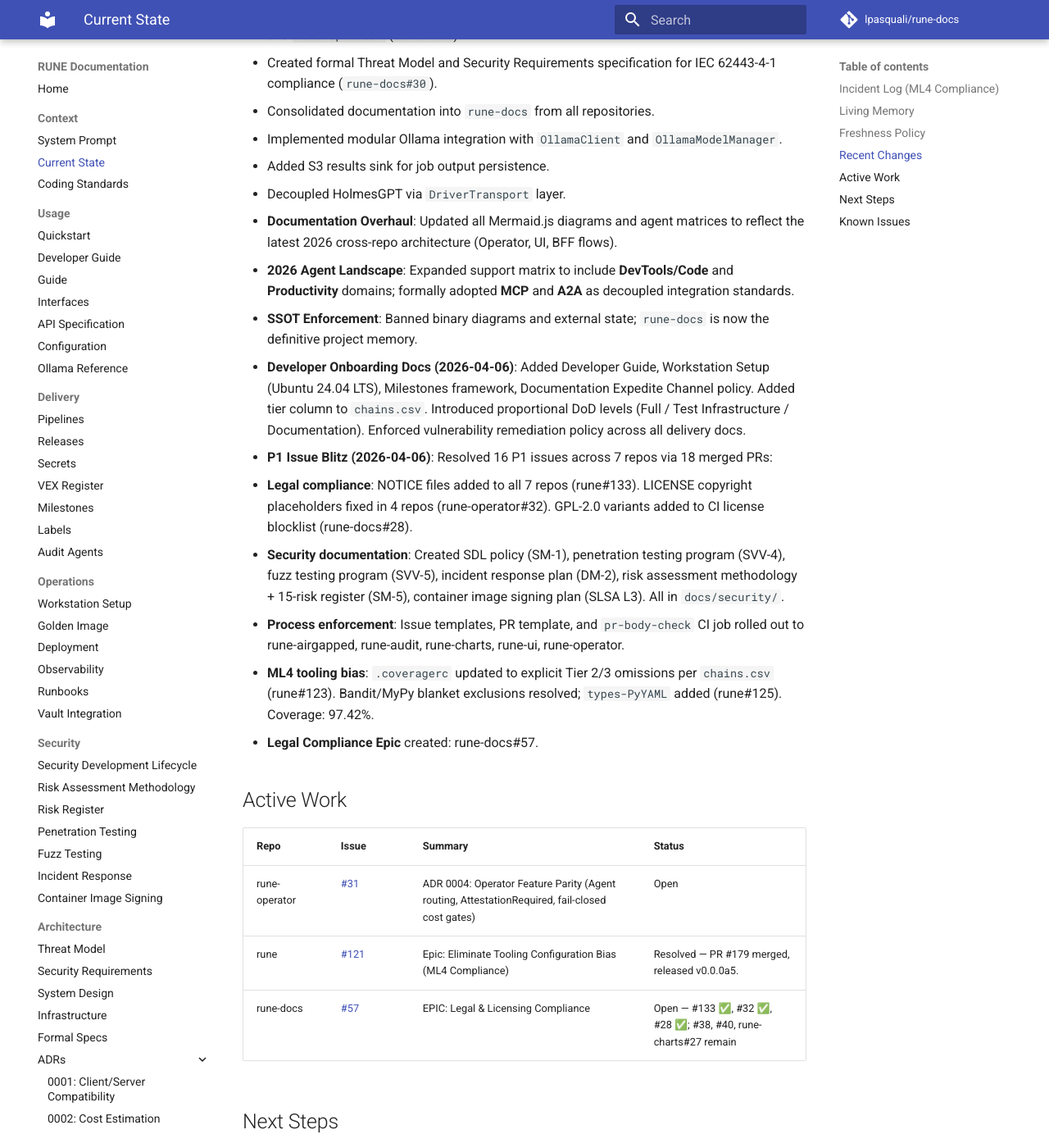
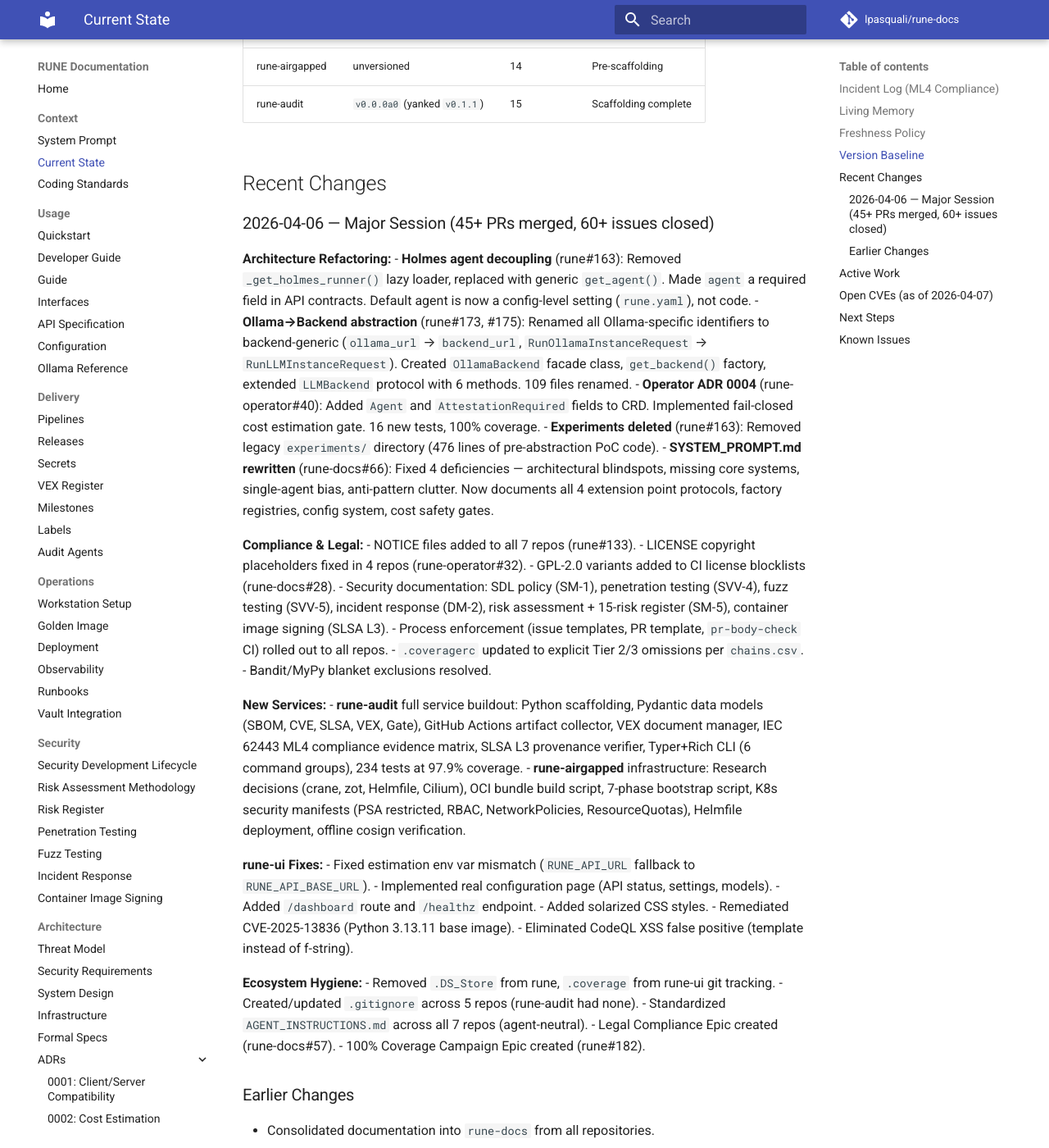
Before and after one commit to lpasquali/rune-docs, an MkDocs documentation site: the page built from docs/context/CURRENT_STATE.md, in a window 1280 px wide and 1400 px high, scrolled down 990 px. Shown: the whole window at 82% size. Built offline with MkDocs 1.6.1 and Material for MkDocs 9.7.7, drawn with Linux system fonts in a browser that asks for light colours; comment, search, counter and statistics services are not loaded; some of the changed text lies outside the part shown.

Commit message:
docs: update CURRENT_STATE.md to reflect 2026-04-06 session
Comprehensive update covering 45+ PRs merged: backend abstraction,
operator ADR 0004, audit/airgapped buildouts, UI fixes, SYSTEM_PROMPT
rewrite, compliance, hygiene. Fixes duplicate Known Issues section.

Co-Authored-By: Claude Opus 4.6 (1M context) <noreply@anthropic.com>

```diff
--- a/docs/context/CURRENT_STATE.md
+++ b/docs/context/CURRENT_STATE.md
@@ -3,66 +3,116 @@
 
 
 ## Incident Log (ML4 Compliance)
-- **Version Baseline Reset**: An erroneous release was previously triggered with incorrect versioning (e.g., `v0.1.0`). To maintain strict ML4 traceability and signed provenance, the ecosystem baseline has been forcefully reset:
-  - `rune`: Verified to be correct at `0.0.0a2`.
-  - All other repositories (`rune-ui`, `rune-operator`, `rune-charts`, etc.): Reset to `0.0.0a0` (or `0.0.0-a0` for Helm charts).
-  - The erroneous tags (`v0.1.0`) will be marked as "Yanked" or "Pre-release" in GitHub Releases to preserve the immutable audit log without polluting the release lineage. Future proper releases of 0.1.0 must use a distinct tag like `v0.1.0-final`.
+- **Version Baseline Reset**: An erroneous release was previously triggered with incorrect versioning (e.g., `v0.1.0`). To maintain strict ML4 traceability and signed provenance, the ecosystem baseline has been forcefully reset. The erroneous tags are marked as "Yanked" in GitHub Releases. Current correct versions are listed below.
 
 ## Living Memory
 
-RUNE is currently in active development for its core LLM backends, agentic workflows, and compute provisioning integrations. It is **not yet production-ready**.
+RUNE is currently in active pre-alpha development for its core LLM backends, agentic workflows, and compute provisioning integrations. It is **not yet production-ready**.
 
 
 ## Freshness Policy
 
 This file must be updated whenever system state evolves (per CODING_STANDARDS.md "Atomic Persistence"). If information here conflicts with what you observe in the code or git history, trust what you observe now — then update this file to match reality.
 
-Last updated: **2026-04-06T12:00Z**.
+Last updated: **2026-04-07**.
+
+
+## Version Baseline
+
+| Repo | Version | Commits | Status |
+|---|---|---|---|
+| rune | `v0.0.0a5` | 280 | Active development |
+| rune-operator | `v0.0.0a0` (yanked `v0.1.0`) | 42 | Active development |
+| rune-ui | `v0.0.0a0` (yanked `v0.1.1`) | 34 | Active development |
+| rune-charts | `0.0.0-a0` (yanked `v0.1.1`) | 26 | Active development |
+| rune-docs | `v0.0.0a0` (yanked `v0.1.0`) | 52 | Active development |
+| rune-airgapped | unversioned | 14 | Pre-scaffolding |
+| rune-audit | `v0.0.0a0` (yanked `v0.1.1`) | 15 | Scaffolding complete |
 
 
 ## Recent Changes
 
-- **P0 Issue Resolutions (2026-04-06)**: Resolved 3 critical issues across repositories:
-  - Reclassified ComfyUI to Tier 2 and added GPL-3.0 contamination warnings (`rune#131`).
-  - Enforced strict license compliance CI gates blocking GPL-2.0 variants in `rune`, `rune-ui`, and `rune-operator` (`rune#132`).
-  - Created formal Threat Model and Security Requirements specification for IEC 62443-4-1 compliance (`rune-docs#30`).
+### 2026-04-06 — Major Session (45+ PRs merged, 60+ issues closed)
+
+**Architecture Refactoring:**
+- **Holmes agent decoupling** (rune#163): Removed `_get_holmes_runner()` lazy loader, replaced with generic `get_agent()`. Made `agent` a required field in API contracts. Default agent is now a config-level setting (`rune.yaml`), not code.
+- **Ollama→Backend abstraction** (rune#173, #175): Renamed all Ollama-specific identifiers to backend-generic (`ollama_url` → `backend_url`, `RunOllamaInstanceRequest` → `RunLLMInstanceRequest`). Created `OllamaBackend` facade class, `get_backend()` factory, extended `LLMBackend` protocol with 6 methods. 109 files renamed.
+- **Operator ADR 0004** (rune-operator#40): Added `Agent` and `AttestationRequired` fields to CRD. Implemented fail-closed cost estimation gate. 16 new tests, 100% coverage.
+- **Experiments deleted** (rune#163): Removed legacy `experiments/` directory (476 lines of pre-abstraction PoC code).
+- **SYSTEM_PROMPT.md rewritten** (rune-docs#66): Fixed 4 deficiencies — architectural blindspots, missing core systems, single-agent bias, anti-pattern clutter. Now documents all 4 extension point protocols, factory registries, config system, cost safety gates.
+
+**Compliance & Legal:**
+- NOTICE files added to all 7 repos (rune#133).
+- LICENSE copyright placeholders fixed in 4 repos (rune-operator#32).
+- GPL-2.0 variants added to CI license blocklists (rune-docs#28).
+- Security documentation: SDL policy (SM-1), penetration testing (SVV-4), fuzz testing (SVV-5), incident response (DM-2), risk assessment + 15-risk register (SM-5), container image signing (SLSA L3).
+- Process enforcement (issue templates, PR template, `pr-body-check` CI) rolled out to all repos.
+- `.coveragerc` updated to explicit Tier 2/3 omissions per `chains.csv`.
+- Bandit/MyPy blanket exclusions resolved.
+
+**New Services:**
+- **rune-audit** full service buildout: Python scaffolding, Pydantic data models (SBOM, CVE, SLSA, VEX, Gate), GitHub Actions artifact collector, VEX document manager, IEC 62443 ML4 compliance evidence matrix, SLSA L3 provenance verifier, Typer+Rich CLI (6 command groups), 234 tests at 97.9% coverage.
+- **rune-airgapped** infrastructure: Research decisions (crane, zot, Helmfile, Cilium), OCI bundle build script, 7-phase bootstrap script, K8s security manifests (PSA restricted, RBAC, NetworkPolicies, ResourceQuotas), Helmfile deployment, offline cosign verification.
+
+**rune-ui Fixes:**
+- Fixed estimation env var mismatch (`RUNE_API_URL` fallback to `RUNE_API_BASE_URL`).
+- Implemented real configuration page (API status, settings, models).
+- Added `/dashboard` route and `/healthz` endpoint.
+- Added solarized CSS styles.
+- Remediated CVE-2025-13836 (Python 3.13.11 base image).
+- Eliminated CodeQL XSS false positive (template instead of f-string).
+
+**Ecosystem Hygiene:**
+- Removed `.DS_Store` from rune, `.coverage` from rune-ui git tracking.
+- Created/updated `.gitignore` across 5 repos (rune-audit had none).
+- Standardized `AGENT_INSTRUCTIONS.md` across all 7 repos (agent-neutral).
+- Legal Compliance Epic created (rune-docs#57).
+- 100% Coverage Campaign Epic created (rune#182).
+
+### Earlier Changes
 - Consolidated documentation into `rune-docs` from all repositories.
 - Implemented modular Ollama integration with `OllamaClient` and `OllamaModelManager`.
 - Added S3 results sink for job output persistence.
-- Decoupled HolmesGPT via `DriverTransport` layer.
-- **Documentation Overhaul**: Updated all Mermaid.js diagrams and agent matrices to reflect the latest 2026 cross-repo architecture (Operator, UI, BFF flows).
-- **2026 Agent Landscape**: Expanded support matrix to include **DevTools/Code** and **Productivity** domains; formally adopted **MCP** and **A2A** as decoupled integration standards.
-- **SSOT Enforcement**: Banned binary diagrams and external state; `rune-docs` is now the definitive project memory.
-- **Developer Onboarding Docs (2026-04-06)**: Added Developer Guide, Workstation Setup (Ubuntu 24.04 LTS), Milestones framework, Documentation Expedite Channel policy. Added tier column to `chains.csv`. Introduced proportional DoD levels (Full / Test Infrastructure / Documentation). Enforced vulnerability remediation policy across all delivery docs.
-- **P1 Issue Blitz (2026-04-06)**: Resolved 16 P1 issues across 7 repos via 18 merged PRs:
-  - **Legal compliance**: NOTICE files added to all 7 repos (rune#133). LICENSE copyright placeholders fixed in 4 repos (rune-operator#32). GPL-2.0 variants added to CI license blocklist (rune-docs#28).
-  - **Security documentation**: Created SDL policy (SM-1), penetration testing program (SVV-4), fuzz testing program (SVV-5), incident response plan (DM-2), risk assessment methodology + 15-risk register (SM-5), container image signing plan (SLSA L3). All in `docs/security/`.
-  - **Process enforcement**: Issue templates, PR template, and `pr-body-check` CI job rolled out to rune-airgapped, rune-audit, rune-charts, rune-ui, rune-operator.
-  - **ML4 tooling bias**: `.coveragerc` updated to explicit Tier 2/3 omissions per `chains.csv` (rune#123). Bandit/MyPy blanket exclusions resolved; `types-PyYAML` added (rune#125). Coverage: 97.42%.
-  - **Legal Compliance Epic** created: rune-docs#57.
+- Decoupled all agents via `DriverTransport` layer.
+- Expanded agent support matrix to 23+ agents across SRE, Research, Art/Creative, Cybersec, Legal/Ops domains.
+- Adopted MCP and A2A as decoupled integration standards.
 
 
 ## Active Work
 
 | Repo | Issue | Summary | Status |
 |---|---|---|---|
-| rune-operator | [#31](https://github.com/lpasquali/rune-operator/issues/31) | ADR 0004: Operator Feature Parity (Agent routing, AttestationRequired, fail-closed cost gates) | Open |
-| rune | [#121](https://github.com/lpasquali/rune/issues/121) | Epic: Eliminate Tooling Configuration Bias (ML4 Compliance) | Resolved — PR #179 merged, released v0.0.0a5. |
-| rune-docs | [#57](https://github.com/lpasquali/rune-docs/issues/57) | EPIC: Legal & Licensing Compliance | Open — #133 ✅, #32 ✅, #28 ✅; #38, #40, rune-charts#27 remain |
+| rune | [#166](https://github.com/lpasquali/rune/issues/166) | EPIC: Abstract LLM Backend Layer | Phases 1-3 complete; #170-#172 (agent interface, provisioning, API endpoints) remain |
+| rune | [#182](https://github.com/lpasquali/rune/issues/182) | EPIC: 100% Test Coverage Campaign | Created, not started |
+| rune-docs | [#57](https://github.com/lpasquali/rune-docs/issues/57) | EPIC: Legal & Licensing Compliance | #38 (SPDX), #40 (copyright years), rune-charts#27 remain |
+| rune-docs | [#48](https://github.com/lpasquali/rune-docs/issues/48) | Epic: Unified theming and accessibility | Not started |
+| rune-airgapped | [#23](https://github.com/lpasquali/rune-airgapped/issues/23) | EPIC: Network Isolation & Least-Privilege Security | PRs merged, issues to close |
+| rune-airgapped | [#24](https://github.com/lpasquali/rune-airgapped/issues/24) | EPIC: Customer Documentation & Guides | Not started |
+
+
+## Open CVEs (as of 2026-04-07)
+
+| Repo | CVE | Package | Severity | Fix |
+|---|---|---|---|---|
+| rune, rune-ui, rune-audit | CVE-2026-1703 | pip 25.3 | — | Upgrade to pip 26.0 |
+| rune | CodeQL `py/bind-socket-all-network-interfaces` | — | Medium | Change default bind to 127.0.0.1 |
+| rune-audit | CodeQL `py/incomplete-url-substring-sanitization` | — | High | Fix URL validation in slsa.py |
+
+**Dependabot is DISABLED** on 5 repos (rune-operator, rune-ui, rune-charts, rune-docs, rune-airgapped). Should be enabled for ML4 compliance.
 
 
 ## Next Steps
 
-- Full implementation of ML4 certification evidence.
-- Enhance observability metrics and runbooks.
-- Explore MCP-based driver implementations for Tier 2 agents.
+- Complete backend abstraction phases 4-6 (agent interface, provisioning, API endpoints).
+- Run 100% coverage campaign across all repos.
+- Enable Dependabot on all repos.
+- Fix remaining open CVEs (pip upgrade, CodeQL alerts).
+- Implement `/v1/estimates` end-to-end validation in docker-compose.
+- Explore Gateway API Inference Extension (`k8s-inference` backend type).
 
 
 ## Known Issues
 
 - Manual Vast.ai instance creation/destruction can incur costs and requires careful validation.
 - SQLite-backed jobs are persistent but require proper volume management in Kubernetes.
-ssues
-
-- Manual Vast.ai instance creation/destruction can incur costs and requires careful validation.
-- SQLite-backed jobs are persistent but require proper volume management in Kubernetes.
+- `/v1/estimates` returns 404 when rune API auth is not configured (docker-compose needs `RUNE_API_AUTH_DISABLED=1` or proper token setup).
```
